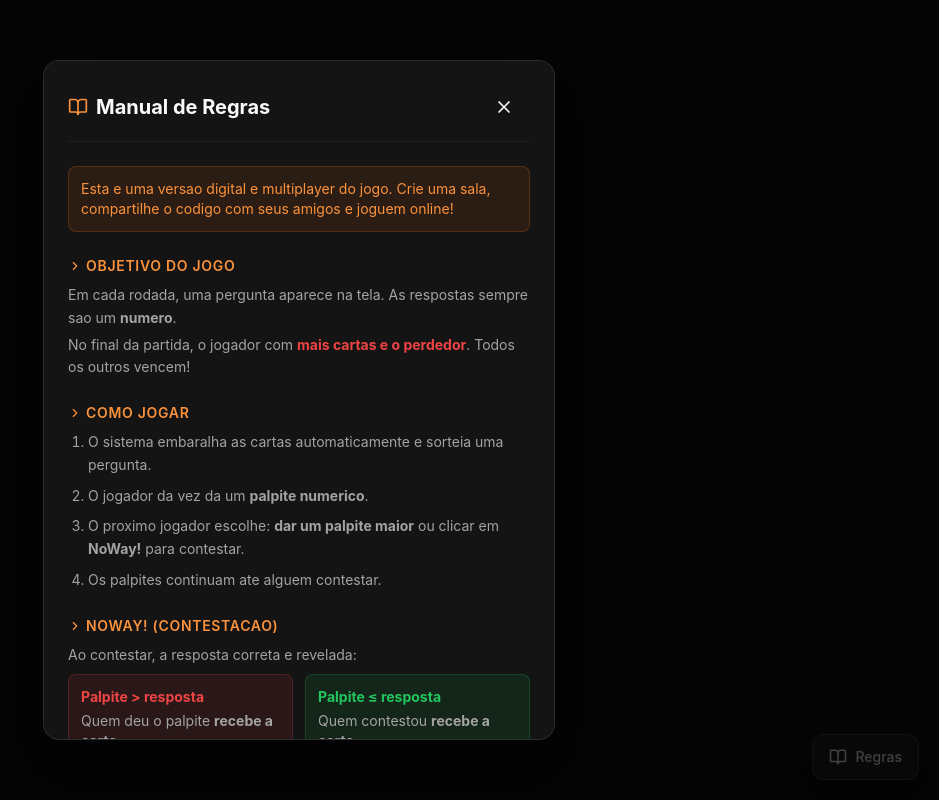
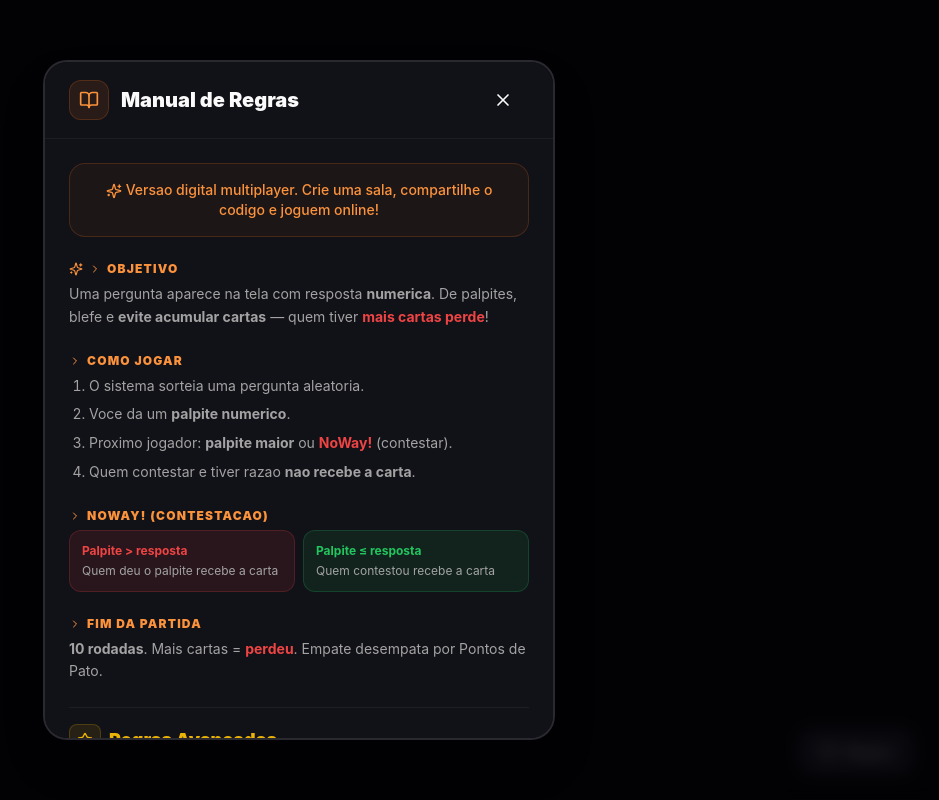
Before and after one commit to otaviozanon/NoWay, a Next.js app: page / in a window 1280 px wide. Both pictures are taken after a click on the button "Regras". Shown: the whole page, without its empty margins (341-1280 px from the left). Built offline with nearby package versions, Linux system fonts and the light colour scheme; no server answers.

Commit message:
style: per-category colors, mini card icons, animated toasts, centered layout, improved rules modal

```diff
--- a/src/app/globals.css
+++ b/src/app/globals.css
@@ -1,10 +1,10 @@
 @import "tailwindcss";
 
 @theme {
-  --color-surface: #0a0a0a;
-  --color-surface-raised: #141414;
-  --color-surface-overlay: #1a1a1a;
-  --color-surface-card: #1f1f1f;
+  --color-surface: #08080f;
+  --color-surface-raised: #111118;
+  --color-surface-overlay: #161622;
+  --color-surface-card: #1a1a2e;
   --color-brand: #f97316;
   --color-brand-light: #fb923c;
   --color-brand-dark: #ea580c;
@@ -12,7 +12,10 @@
   --color-accent-danger: #ef4444;
   --color-accent-success: #22c55e;
   --color-accent-warning: #eab308;
-  --color-accent-info: #f59e0b;
+  --color-accent-info: #3b82f6;
+  --color-accent-pink: #ec4899;
+  --color-accent-teal: #14b8a6;
+  --color-accent-indigo: #6366f1;
   --color-text-primary: #fafafa;
   --color-text-secondary: #a3a3a3;
   --color-text-muted: #737373;
@@ -25,8 +28,10 @@
   --animate-scale-in: scaleIn 200ms ease-out;
   --animate-card-in: cardIn 400ms cubic-bezier(0.34, 1.56, 0.64, 1);
   --animate-float: float 3s ease-in-out infinite;
-  --animate-pulse-glow: pulseGlow 2s ease-in-out infinite;
   --animate-bounce-in: bounceIn 500ms cubic-bezier(0.68, -0.55, 0.265, 1.55);
+  --animate-shake: shake 0.5s ease-in-out;
+  --animate-toast-in: toastIn 300ms cubic-bezier(0.34, 1.56, 0.64, 1);
+  --animate-glow-pulse: glowPulse 2s ease-in-out infinite;
 
   @keyframes fadeIn {
     0% { opacity: 0; }
@@ -41,35 +46,34 @@
     100% { opacity: 1; transform: scale(1); }
   }
   @keyframes cardIn {
-    0% { opacity: 0; transform: perspective(800px) rotateY(10deg) scale(0.9); }
-    100% { opacity: 1; transform: perspective(800px) rotateY(0) scale(1); }
+    0% { opacity: 0; transform: perspective(800px) rotateY(15deg) scale(0.85) translateY(20px); }
+    100% { opacity: 1; transform: perspective(800px) rotateY(0) scale(1) translateY(0); }
   }
   @keyframes float {
     0%, 100% { transform: translateY(0); }
-    50% { transform: translateY(-6px); }
-  }
-  @keyframes pulseGlow {
-    0%, 100% { box-shadow: 0 0 12px rgba(249, 115, 22, 0.15); }
-    50% { box-shadow: 0 0 30px rgba(249, 115, 22, 0.35); }
+    50% { transform: translateY(-4px); }
   }
   @keyframes bounceIn {
     0% { opacity: 0; transform: scale(0.3); }
-    50% { transform: scale(1.05); }
+    50% { transform: scale(1.08); }
     70% { transform: scale(0.95); }
     100% { opacity: 1; transform: scale(1); }
   }
-  @keyframes shimmer {
-    0% { background-position: -200% 0; }
-    100% { background-position: 200% 0; }
+  @keyframes shake {
+    0%, 100% { transform: translateX(0); }
+    20% { transform: translateX(-6px); }
+    40% { transform: translateX(6px); }
+    60% { transform: translateX(-4px); }
+    80% { transform: translateX(4px); }
   }
-  @keyframes confetti-fall {
-    0% { transform: translateY(-100%) rotate(0deg); opacity: 1; }
-    100% { transform: translateY(100vh) rotate(720deg); opacity: 0; }
+  @keyframes toastIn {
+    0% { opacity: 0; transform: translateY(-100%) scale(0.9); }
+    60% { transform: translateY(8px) scale(1.02); }
+    100% { opacity: 1; transform: translateY(0) scale(1); }
   }
-  @keyframes cardShake {
-    0%, 100% { transform: rotate(0); }
-    25% { transform: rotate(-3deg); }
-    75% { transform: rotate(3deg); }
+  @keyframes glowPulse {
+    0%, 100% { box-shadow: 0 0 8px var(--color-brand, rgba(249,115,22,0.15)); }
+    50% { box-shadow: 0 0 24px var(--color-brand, rgba(249,115,22,0.3)); }
   }
 }
 
@@ -80,6 +84,7 @@
     font-family: var(--font-family-sans);
     -webkit-font-smoothing: antialiased;
     -moz-osx-font-smoothing: grayscale;
+    overflow-x: hidden;
   }
   input[type="number"]::-webkit-inner-spin-button,
   input[type="number"]::-webkit-outer-spin-button { -webkit-appearance: none; margin: 0; }
@@ -89,9 +94,4 @@
 @layer utilities {
   .touch-target { min-height: 44px; min-width: 44px; }
   .text-balance { text-wrap: balance; }
-  .shimmer-bg {
-    background: linear-gradient(90deg, transparent 0%, rgba(249,115,22,0.08) 50%, transparent 100%);
-    background-size: 200% 100%;
-    animation: shimmer 2s ease-in-out infinite;
-  }
 }
--- a/src/components/rules-modal.tsx
+++ b/src/components/rules-modal.tsx
@@ -1,7 +1,7 @@
 "use client";
 
 import { useState } from "react";
-import { BookOpen, X, ChevronRight, Star } from "lucide-react";
+import { BookOpen, X, ChevronRight, Star, Sparkles } from "lucide-react";
 
 export default function RulesModal() {
   const [open, setOpen] = useState(false);
@@ -10,121 +10,87 @@ export default function RulesModal() {
     <>
       <button
         onClick={() => setOpen(true)}
-        className="fixed bottom-5 right-5 z-40 flex items-center gap-2 px-4 py-3 rounded-xl
-                   bg-surface-raised border border-white/10 hover:border-brand/30
+        className="fixed bottom-6 right-6 z-40 flex items-center gap-2 px-5 py-3 rounded-2xl
+                   bg-surface-card border-2 border-white/10 hover:border-brand/40
                    text-text-secondary hover:text-brand-light
-                   transition-all duration-200 shadow-lg touch-target"
+                   transition-all duration-300 shadow-xl hover:shadow-brand/10
+                   active:scale-95 touch-target group"
       >
-        <BookOpen size={18} />
-        <span className="text-sm font-medium">Regras</span>
+        <BookOpen size={18} className="group-hover:scale-110 transition-transform" />
+        <span className="text-sm font-bold">Regras</span>
       </button>
 
       {open ? (
         <div className="fixed inset-0 z-50 flex items-end sm:items-center justify-center p-4">
-          <div className="absolute inset-0 bg-black/60" onClick={() => setOpen(false)} />
-          <div className="relative w-full max-w-lg max-h-[85vh] overflow-y-auto rounded-t-2xl sm:rounded-2xl
-                          bg-surface-raised border border-white/10 shadow-2xl animate-slide-up p-6 space-y-6">
-            <div className="flex items-center justify-between sticky top-0 bg-surface-raised pb-3 border-b border-white/5">
-              <div className="flex items-center gap-2">
+          <div className="absolute inset-0 bg-black/70 backdrop-blur-sm" onClick={() => setOpen(false)} />
+          <div className="relative w-full max-w-lg max-h-[85vh] overflow-y-auto rounded-t-3xl sm:rounded-3xl
+                          bg-surface-raised border-2 border-white/10 shadow-2xl animate-scale-in">
+            <div className="sticky top-0 z-10 bg-surface-raised border-b border-white/5 px-6 py-4 flex items-center justify-between rounded-t-3xl">
+              <div className="flex items-center gap-3">
+                <div className="w-10 h-10 rounded-xl bg-brand/10 border border-brand/20 flex items-center justify-center">
                   <BookOpen size={20} className="text-brand-light" />
-                <h2 className="text-xl font-bold text-text-primary">Manual de Regras</h2>
                 </div>
-              <button onClick={() => setOpen(false)} className="p-2 rounded-lg hover:bg-surface-card transition-colors touch-target">
+                <h2 className="text-xl font-black text-text-primary">Manual de Regras</h2>
+              </div>
+              <button onClick={() => setOpen(false)} className="p-2 rounded-xl hover:bg-surface-card transition-colors touch-target">
                 <X size={20} />
               </button>
             </div>
 
-            <div className="p-3 rounded-lg bg-brand/10 border border-brand/20 text-sm text-brand-light">
-              Esta e uma versao digital e multiplayer do jogo. Crie uma sala, compartilhe o codigo com seus amigos e joguem online!
+            <div className="p-6 space-y-6">
+              <div className="p-4 rounded-2xl bg-brand/5 border border-brand/20 text-sm text-brand-light font-medium text-center">
+                <Sparkles size={16} className="inline mr-1" />
+                Versao digital multiplayer. Crie uma sala, compartilhe o codigo e joguem online!
               </div>
 
-            <Section title="Objetivo do Jogo">
-              <p>Em cada rodada, uma pergunta aparece na tela. As respostas sempre sao um <strong>numero</strong>.</p>
-              <p>No final da partida, o jogador com <strong className="text-accent-danger">mais cartas e o perdedor</strong>. Todos os outros vencem!</p>
+              <Section icon={<Sparkles size={14} />} title="Objetivo">
+                <p>Uma pergunta aparece na tela com resposta <strong>numerica</strong>. De palpites, blefe e <strong>evite acumular cartas</strong> — quem tiver <strong className="text-accent-danger">mais cartas perde</strong>!</p>
               </Section>
 
               <Section title="Como Jogar">
-              <ol className="list-decimal pl-5 space-y-2">
-                <li>O sistema embaralha as cartas automaticamente e sorteia uma pergunta.</li>
-                <li>O jogador da vez da um <strong>palpite numerico</strong>.</li>
-                <li>O proximo jogador escolhe: <strong>dar um palpite maior</strong> ou clicar em <strong>NoWay!</strong> para contestar.</li>
-                <li>Os palpites continuam ate alguem contestar.</li>
+                <ol className="list-decimal pl-5 space-y-1.5">
+                  <li>O sistema sorteia uma pergunta aleatoria.</li>
+                  <li>Voce da um <strong>palpite numerico</strong>.</li>
+                  <li>Proximo jogador: <strong>palpite maior</strong> ou <strong className="text-accent-danger">NoWay!</strong> (contestar).</li>
+                  <li>Quem contestar e tiver razao <strong>nao recebe a carta</strong>.</li>
                 </ol>
               </Section>
 
               <Section title="NoWay! (Contestacao)">
-              <p>Ao contestar, a resposta correta e revelada:</p>
-              <div className="grid grid-cols-2 gap-3 mt-2">
-                <div className="p-3 rounded-lg bg-accent-danger/10 border border-accent-danger/20 text-sm">
+                <div className="grid grid-cols-2 gap-2 mt-1">
+                  <div className="p-3 rounded-xl bg-accent-danger/10 border border-accent-danger/20 text-xs">
                     <strong className="text-accent-danger">Palpite &gt; resposta</strong>
-                  <p className="text-text-secondary mt-1">Quem deu o palpite <strong>recebe a carta</strong></p>
+                    <p className="text-text-secondary mt-1">Quem deu o palpite recebe a carta</p>
                   </div>
-                <div className="p-3 rounded-lg bg-accent-success/10 border border-accent-success/20 text-sm">
+                  <div className="p-3 rounded-xl bg-accent-success/10 border border-accent-success/20 text-xs">
                     <strong className="text-accent-success">Palpite &le; resposta</strong>
-                  <p className="text-text-secondary mt-1">Quem contestou <strong>recebe a carta</strong></p>
+                    <p className="text-text-secondary mt-1">Quem contestou recebe a carta</p>
                   </div>
                 </div>
-              <p className="mt-2 text-sm text-text-muted">Quem contestou sera o primeiro a jogar na proxima rodada.</p>
               </Section>
 
               <Section title="Fim da Partida">
-              <p>Apos <strong>10 rodadas</strong>, quem tiver mais cartas e o <strong className="text-accent-danger">grande perdedor</strong>.</p>
-              <p>Empate: desempata por <strong>Pontos de Pato</strong> (icone nas cartas).</p>
-              <div className="mt-2 p-3 rounded-lg bg-accent-warning/10 border border-accent-warning/20 text-sm text-accent-warning">
-                Tire um print do <strong>&quot;Pato da Mesa&quot;</strong> e poste com <span className="font-mono">#patodamesa</span>
-              </div>
+                <p><strong>10 rodadas</strong>. Mais cartas = <strong className="text-accent-danger">perdeu</strong>. Empate desempata por Pontos de Pato.</p>
               </Section>
 
               <div className="border-t border-white/5 pt-4">
                 <div className="flex items-center gap-2 mb-4">
-                <Star size={18} className="text-accent-warning" />
-                <h3 className="text-lg font-bold text-accent-warning">Regras Avancadas</h3>
-                <span className="text-xs text-text-muted ml-auto">ative ao criar a sala</span>
+                  <div className="w-8 h-8 rounded-lg bg-accent-warning/10 border border-accent-warning/20 flex items-center justify-center">
+                    <Star size={16} className="text-accent-warning" />
+                  </div>
+                  <h3 className="text-lg font-black text-accent-warning">Regras Avancadas</h3>
                 </div>
 
-              <Section title="Pontos de Pato">
-                <p>Ao inves de contar quantidade de cartas, o sistema conta os <strong>Pontos de Pato</strong>. Cada carta vale 2 ou 3 pontos.</p>
-                <p>Empate: desempata por quantidade de cartas.</p>
-              </Section>
-
-              <Section title="Quer Apostar?">
-                <p>Quando seu palpite for contestado, voce pode intimidar o oponente:</p>
-                <ul className="list-disc pl-5 space-y-1 mt-1">
-                  <li><strong>Aceitar:</strong> resolucao normal</li>
-                  <li><strong>Quer Apostar?:</strong> se o desafiante mantiver a contestacao, quem perder recebe <strong className="text-accent-danger">2 cartas</strong> (a da rodada + a proxima da pilha)</li>
-                </ul>
-              </Section>
-
-              <Section title="Dobrei!">
-                <p>Se seu palpite for pelo menos <strong>o dobro</strong> do palpite anterior, voce ganha uma <strong>Carta Dobrei</strong> automaticamente.</p>
-                <p>Cada Carta Dobrei anula <strong>1 Ponto de Pato</strong> na contagem final. O sistema mostra quantas voce tem ao lado do seu nome.</p>
-              </Section>
-
-              <Section title="Na Mosca!">
-                <p>Se voce tem certeza que o palpite anterior e <strong>exatamente</strong> a resposta:</p>
-                <ul className="list-disc pl-5 space-y-1 mt-1">
-                  <li><strong className="text-accent-success">Acertou:</strong> ninguem recebe carta nesta rodada</li>
-                  <li><strong className="text-accent-danger">Errou:</strong> voce recebe TODAS as cartas restantes e perde a partida</li>
-                </ul>
-              </Section>
-            </div>
-
-            <div className="border-t border-white/5 pt-4">
-              <Section title="Dicas">
-                <ul className="list-disc pl-5 space-y-1">
-                  <li>Crie uma sala e compartilhe o <strong>codigo de 6 digitos</strong> com seus amigos.</li>
-                  <li>De <strong>2 a 10 jogadores</strong> por sala.</li>
-                  <li>Escolha entre <strong>Regras Basicas</strong> ou <strong>Avancadas</strong> ao criar a sala.</li>
-                  <li>Cada partida dura exatamente <strong>10 rodadas</strong>.</li>
-                  <li>As cartas ja usadas nao se repetem na mesma partida.</li>
-                </ul>
-              </Section>
+                <Section title="Pontos de Pato">Conta-se pontos de pato nas cartas (2-3 pts) ao inves de quantidade. Empate → desempata por cartas.</Section>
+                <Section title="Quer Apostar?">Ao ser contestado, intimide o oponente. Se ele mantiver, quem perder leva <strong className="text-accent-danger">2 cartas</strong>.</Section>
+                <Section title="Dobrei!">Palpite &ge; 2x o anterior → ganha Carta Dobrei (anula 1 Ponto de Pato).</Section>
+                <Section title="Na Mosca!">Certeza absoluta? Acertou → ninguem ganha carta. Errou → <strong className="text-accent-danger">leva TODAS as cartas</strong>.</Section>
               </div>
 
               <p className="text-center text-text-muted text-xs pt-2">
-              Jogo original criado por <strong>Rodrigo Rego</strong> &middot; Editora Grok Games
-              <br />Versao digital fan-made
+                Jogo original por <strong>Rodrigo Rego</strong> &middot; Grok Games<br />Versao digital fan-made
               </p>
+            </div>
           </div>
         </div>
       ) : null}
@@ -132,11 +98,11 @@ export default function RulesModal() {
   );
 }
 
-function Section({ title, children }: { title: string; children: React.ReactNode }) {
+function Section({ title, children, icon }: { title: string; children: React.ReactNode; icon?: React.ReactNode }) {
   return (
-    <div>
-      <h3 className="text-sm font-semibold text-brand-light uppercase tracking-wider mb-2 flex items-center gap-1">
-        <ChevronRight size={14} />{title}
+    <div className="space-y-1.5">
+      <h3 className="text-xs font-black text-brand-light uppercase tracking-widest flex items-center gap-1.5">
+        {icon}<ChevronRight size={12} />{title}
       </h3>
       <div className="text-sm text-text-secondary space-y-1 leading-relaxed">{children}</div>
     </div>
```
Also changed, not shown: src/components/card-display.tsx (+41 -30 lines), src/components/game-board.tsx (+51 -45 lines). Lines whose indentation alone changed are shown as unchanged.
